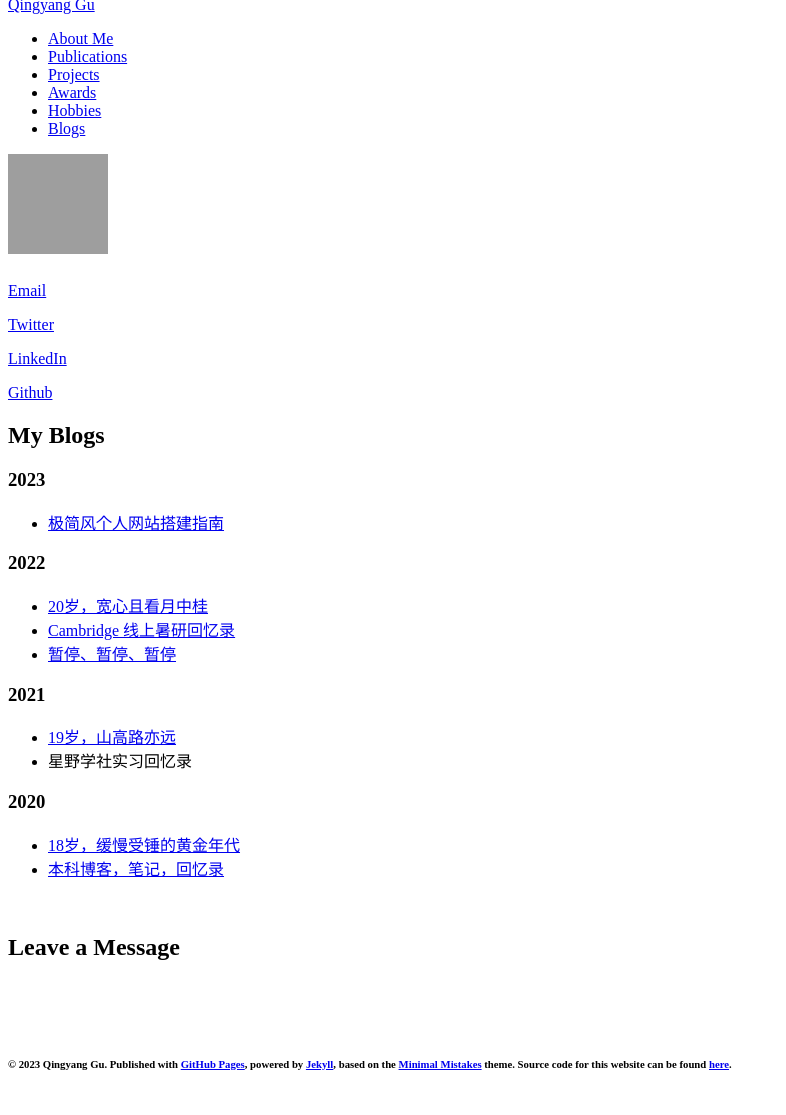
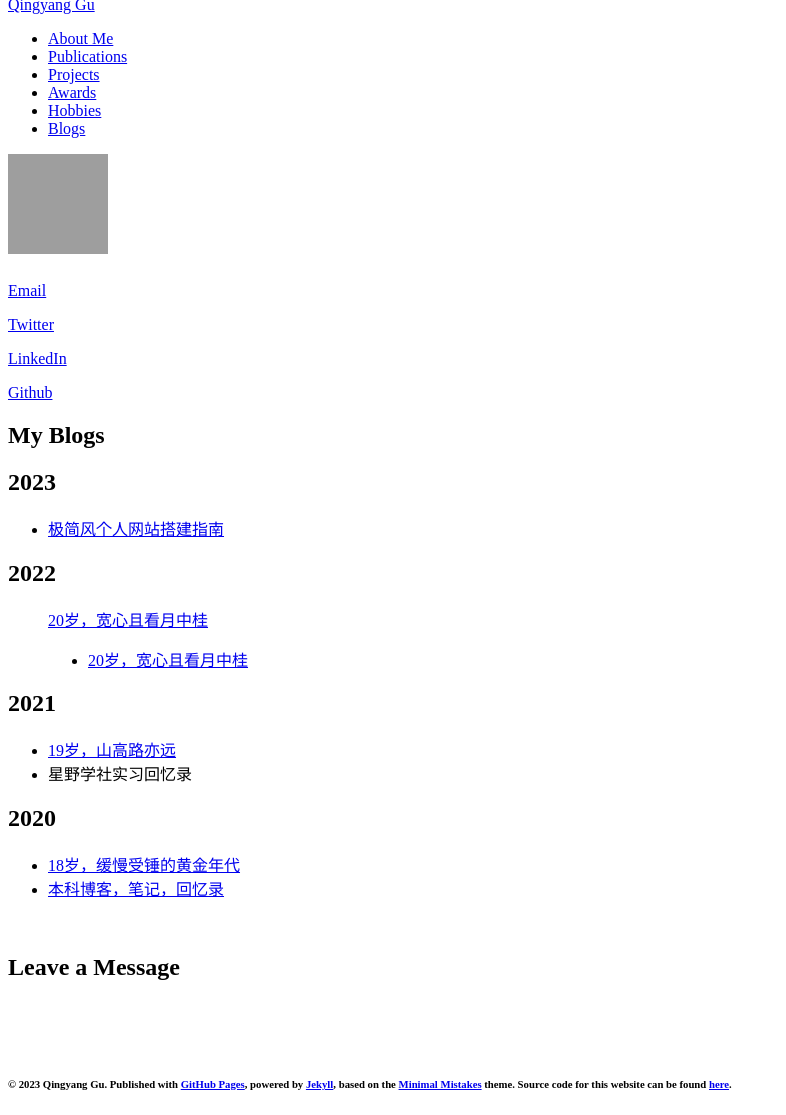
Before and after one commit to frankqgu/frankqgu.github.io, a Jekyll site: the page built from blogs.md, in a window 1280 px wide, cut to the strip 112-1227 px from the top of the page. Shown: the whole strip, without its empty margins (0-786 px from the left). Built offline with Jekyll 4.4.1, drawn with Linux system fonts in a browser that asks for light colours; nearby versions of some CDN libraries; comment, search, counter and statistics services are not loaded.

Commit message:
Update blogs.md

```diff
--- a/blogs.md
+++ b/blogs.md
@@ -4,24 +4,24 @@ permalink: /blogs/index.html
 title: Blogs
 ---
 
-## My Blogs
+# My Blogs
 
-### 2023
+## 2023
+
 
 - [极简风个人网站搭建指南](https://caihanlin.com/blogs/web)
 
-### 2022
+## 2022
+> [20岁，宽心且看月中桂](https://caihanlin.com/blogs/20yrs)<br>
+- [20岁，宽心且看月中桂](https://caihanlin.com/blogs/20yrs)<br>
 
-- [20岁，宽心且看月中桂](https://caihanlin.com/blogs/20yrs)<br>
-- [Cambridge 线上暑研回忆录](https://caihanlin.com/blogs/cambridge/)
-- [暂停、暂停、暂停](https://caihanlin.com/blogs/stop/)
 
-### 2021
+## 2021
 
 - [19岁，山高路亦远](https://caihanlin.com/blogs/19yrs)<br>
 - 星野学社实习回忆录
 
-### 2020
+## 2020
 
 - [18岁，缓慢受锤的黄金年代](https://caihanlin.com/blogs/18yrs)<br>
 - [本科博客，笔记，回忆录](https://mieclance.club/)
```
